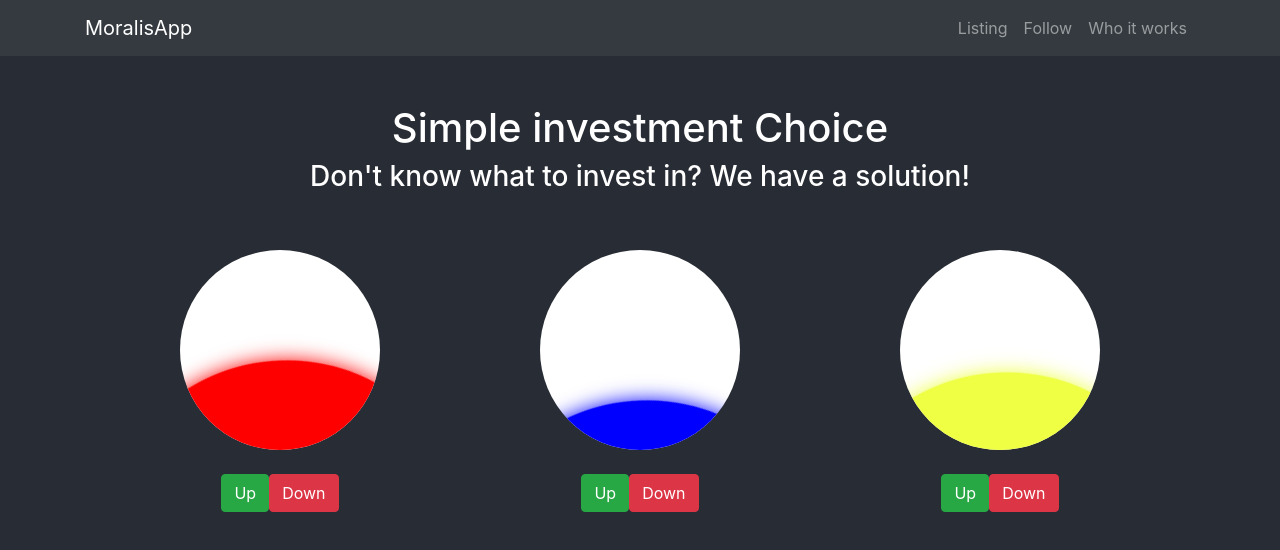
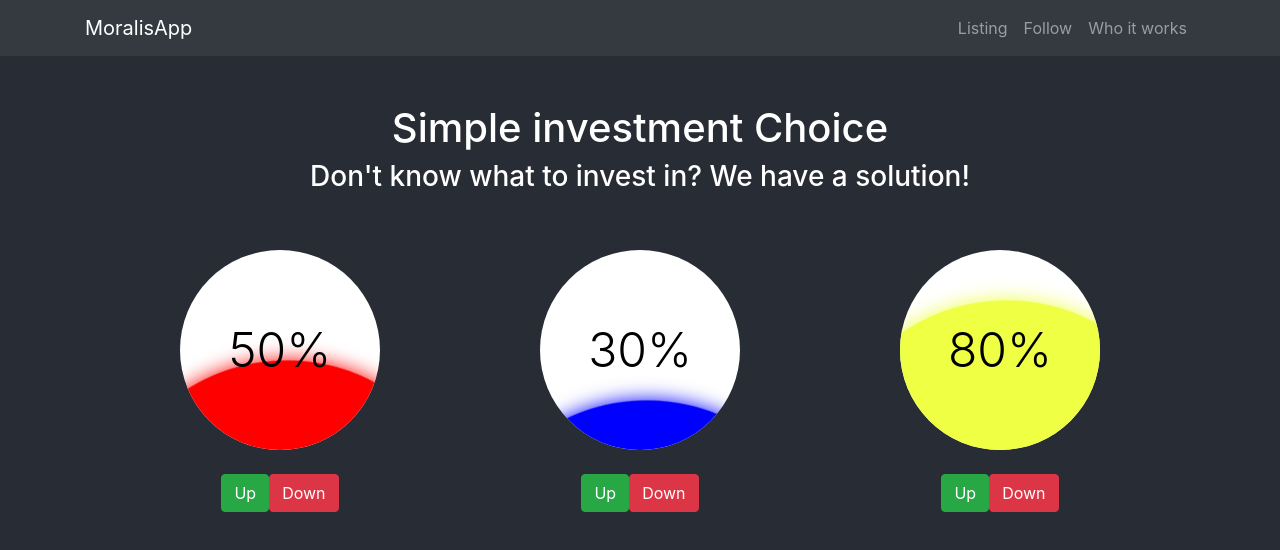
Before and after one commit to juanigna/moralis-app, a React (Create React App) app: page / in a window 1280 px wide. Shown: the top 550 px of the page. Built offline with nearby package versions, Linux system fonts and the light colour scheme.

Commit message:
Porcentajes visibles

```diff
--- a/src/pages/Home/Layout/index.js
+++ b/src/pages/Home/Layout/index.js
@@ -12,7 +12,7 @@ const bubbles = [
         color:"blue"
     },
     {
-        per:80,
+        perc:80,
         color:"#eeff44"
     }
 ];
--- a/src/pages/Home/components/Bubble/index.js
+++ b/src/pages/Home/components/Bubble/index.js
@@ -8,14 +8,15 @@ const Bubble = ({perc, color}) => {
         <>
         <div className="container d-flex justify-content-center flex-column aling-items-center position-relative mt-5">
 
-            <div className="circle">
+            <div className="circle position-relative">
+                <h1 className="lead text-black position-absolute bubble-text">{perc}%</h1>
                 <div className="wave" style={{
                 marginTop: `${100 - perc}%`,
                 boxShadow: `0 0 20px ${color}`,
                 backgroundColor: color}}>
                 </div>
             </div>
-            <div className="vote-container mt-4">
+            <div className="vote-container mt-4 d-flex gap-3 justify-content-center">
                 <Button variant="success">Up</Button>
                 <Button variant="danger">Down</Button>
             </div>
--- a/src/pages/Home/components/Bubble/styles.css
+++ b/src/pages/Home/components/Bubble/styles.css
@@ -134,6 +134,15 @@
       margin: 0 auto;
     }
 
+    .bubble-text{
+        top:50%;
+        left:50%;
+        transform: translate(-50%, -50%);
+        z-index: 999;
+        font-size: 3rem;
+        color: #000;
+    }
+
     @keyframes spin{
       100%{
         transform:rotate(360deg);
```
